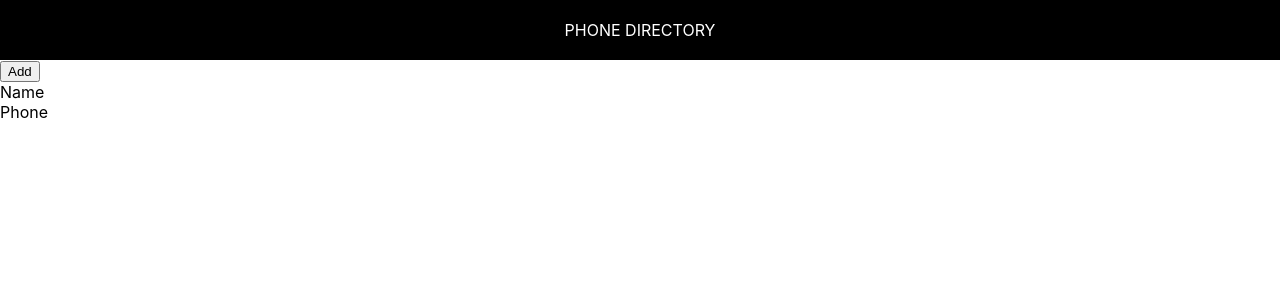
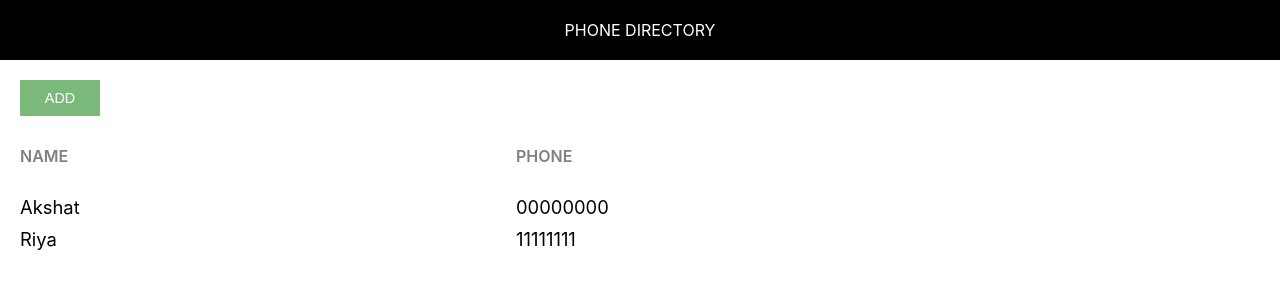
Before and after one commit to AkshatRawat18/phone-dir, a React (Create React App) app: page / in a window 1280 px wide. Shown: the top 300 px of the page. Built offline with nearby package versions, Linux system fonts and the light colour scheme.

Commit message:
Rendered Subscribers Dynamically

```diff
--- /dev/null
+++ b/src/App.css
@@ -0,0 +1,44 @@
+.component-body-container {
+    padding: 20px;
+}
+
+.custom-btn {
+    padding: 10px;
+    border: none;
+    margin-right: 10px;
+    text-transform: uppercase;
+    width: 80px;
+    font-size: 0.9rem;
+    cursor: pointer;
+    outline: none;
+}
+
+.add-btn {
+    background: #7ab97a;
+    color: #fff;
+}
+
+.grid-container {
+    display: grid;
+    grid-template-columns: 40% 30% auto;
+    margin-bottom: 10px;
+}
+
+.heading-container {
+    margin: 30px 0 30px 0;
+    width: 100%;
+}
+
+.grid-item {
+    background-color: rgba(255, 255, 255, 0.8);
+    font-size: 1.15rem;
+    word-wrap: break-word;
+    padding-right: 10px;
+}
+
+.name-heading, .phone-heading {
+    font-size: 1rem;
+    font-weight: 600;
+    color: #808080;
+    text-transform: uppercase;
+}
--- a/src/App.js
+++ b/src/App.js
@@ -1,17 +1,44 @@
 import React, { Component } from "react";
 import Header from "./Header"
+import "./App.css"
 
 class App extends Component {
+
+
   render() {
+    let subscribers=[
+      {
+        id:1,
+        name:"Akshat",
+        phone:"00000000"
+      },
+      {
+        id:2,
+        name:"Riya",
+        phone:"11111111"
+      }
+    ]
 
     return (
-      <div>
+      <div className="component-container">
         <Header/>
-        <button> Add</button>
-        <div>
-          <span> Name </span>
-          <br/>
-          <span> Phone </span>
+        <div className="component-body-container">
+          <button className="custom-btn add-btn"> Add</button>
+          <div className="grid-container heading-container">
+            <span className="grid-item name-heading"> Name </span>
+            <span className="grid-item phone-heading"> Phone </span>
+          </div>
+
+          {
+            subscribers.map(sub=>{
+              return <div key={sub.id} className="grid-container">
+                <span className="grid-item">{sub.name}</span>
+                <span className="grid-item">{sub.phone}</span>
+                </div>
+            })
+          }
+
+
         </div>
       </div>
 
```
